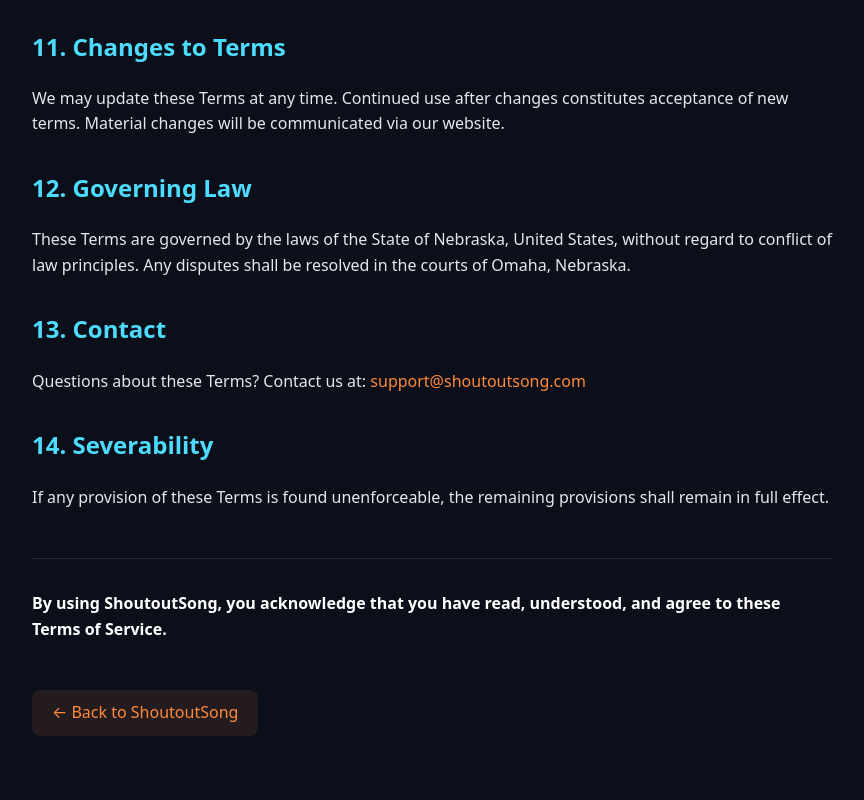
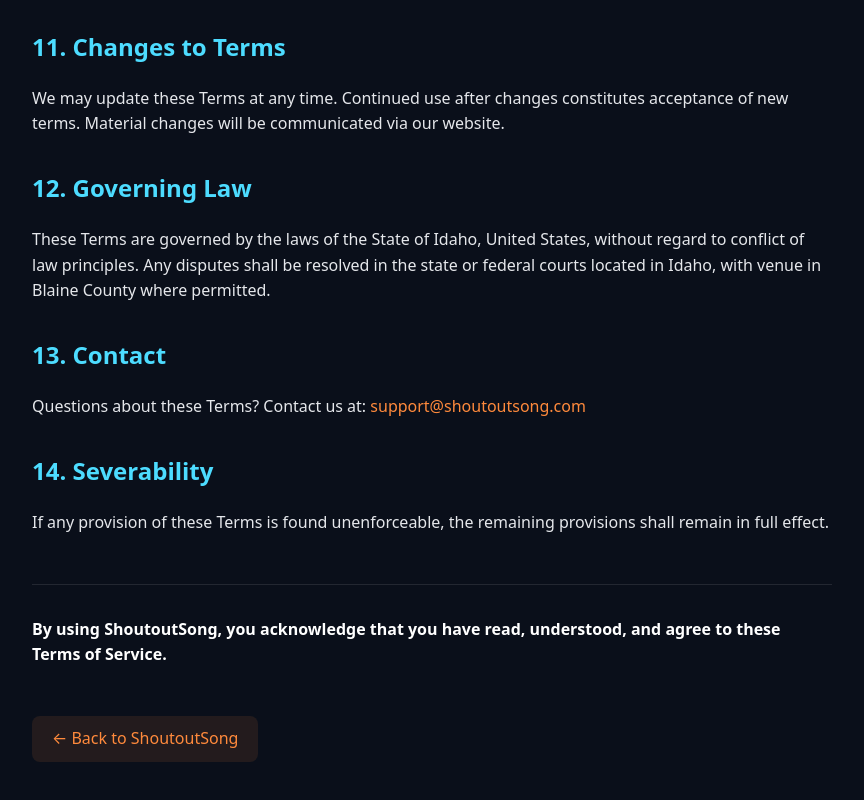
Before and after one commit to senatorhayes/shoutoutsong, a plain HTML site: page frontend/terms.html in a window 1280 px wide. Shown: the part 3940-4740 px from the top of the page, without its empty margins (208-1072 px from the left). Drawn offline with Linux system fonts and the light colour scheme.

Commit message:
Terms: user responsibility for characters/brands, Idaho governing law

```diff
--- a/frontend/terms.html
+++ b/frontend/terms.html
@@ -166,7 +166,7 @@
     <p>We may update these Terms at any time. Continued use after changes constitutes acceptance of new terms. Material changes will be communicated via our website.</p>
 
     <h2>12. Governing Law</h2>
-    <p>These Terms are governed by the laws of the State of Nebraska, United States, without regard to conflict of law principles. Any disputes shall be resolved in the courts of Omaha, Nebraska.</p>
+    <p>These Terms are governed by the laws of the State of Idaho, United States, without regard to conflict of law principles. Any disputes shall be resolved in the state or federal courts located in Idaho, with venue in Blaine County where permitted.</p>
 
     <h2>13. Contact</h2>
     <p>Questions about these Terms? Contact us at: <a href="mailto:support@shoutoutsong.com">support@shoutoutsong.com</a></p>
```
